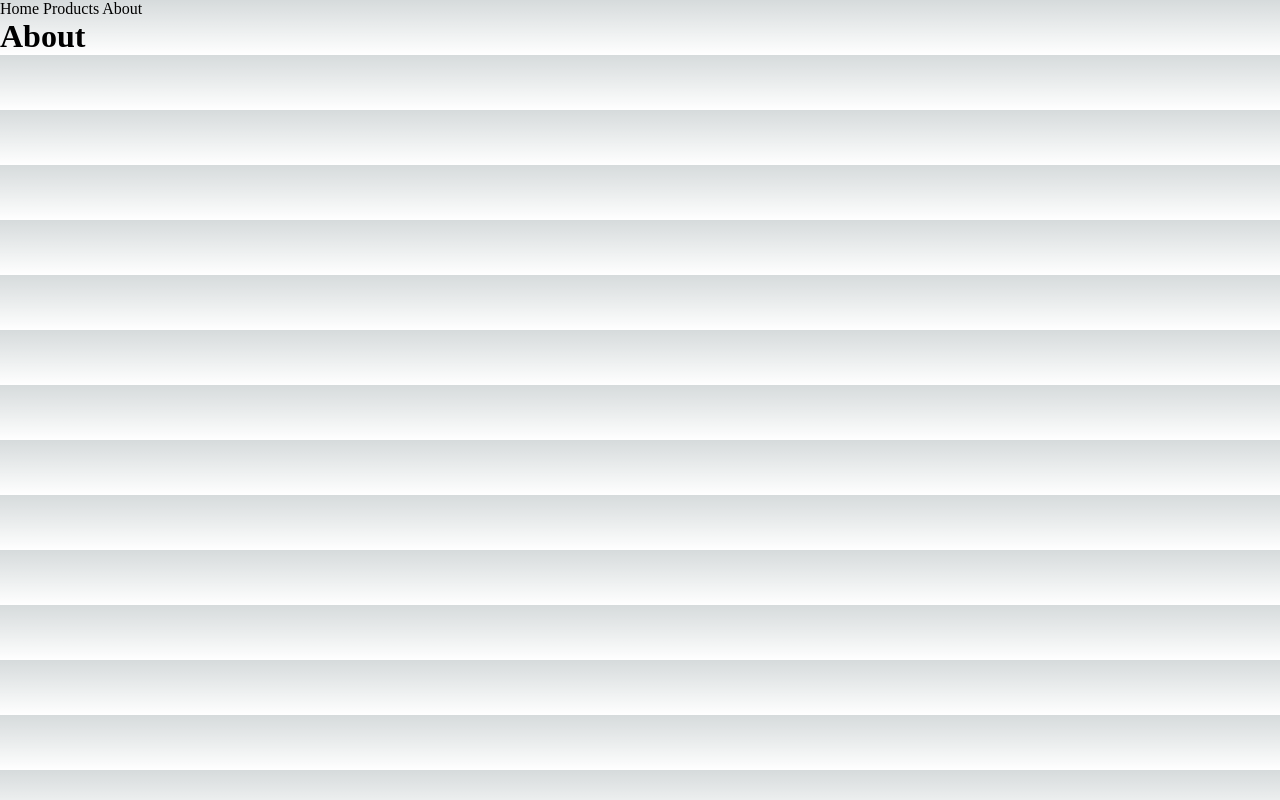
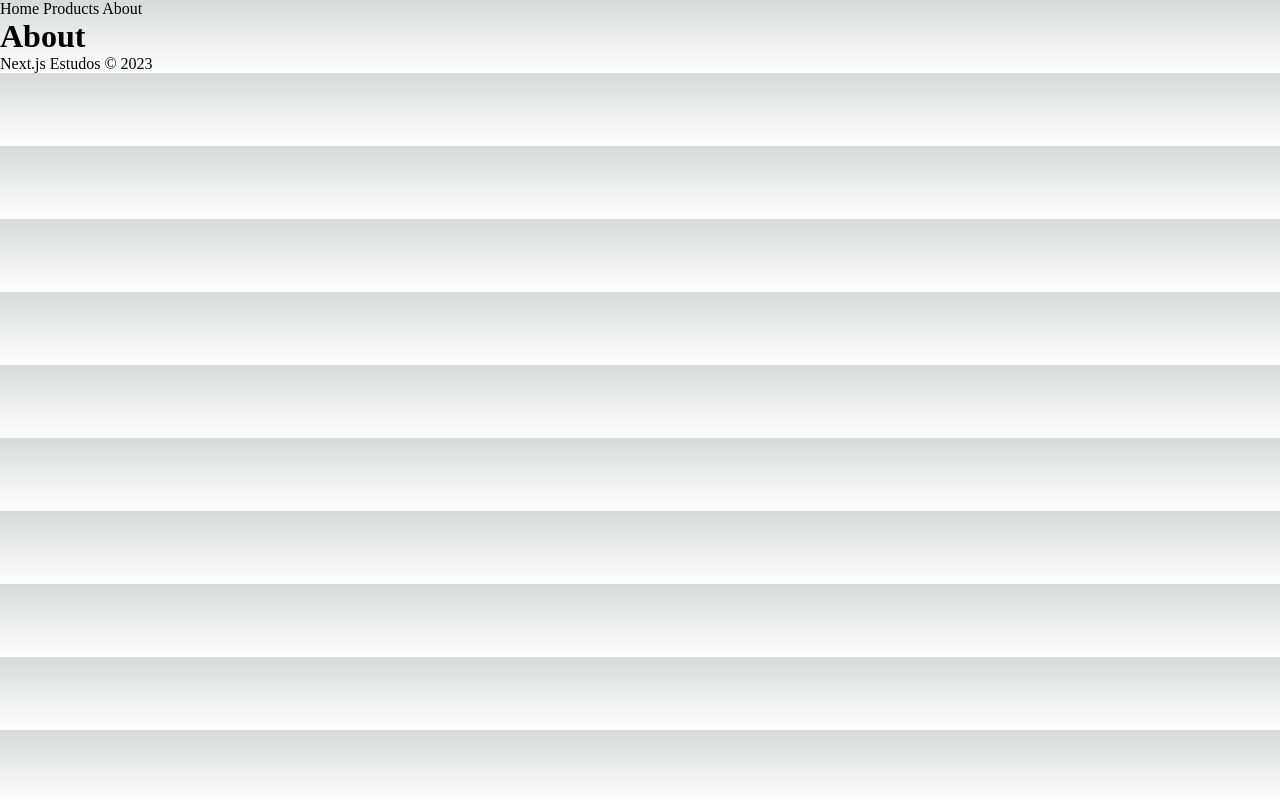
Before and after one commit to noearaujo/Estudos, a Next.js app in the folder nextjs/hello-world/: page /about in a window 1280 px wide. Built offline with nearby package versions, Linux system fonts and the light colour scheme.

Commit message:
Layout Components

```diff
--- /dev/null
+++ b/nextjs/hello-world/src/components/footer.js
@@ -0,0 +1,5 @@
+export default function Footer() {
+    return (
+        <p>Next.js Estudos &copy; 2023</p>
+    )
+}
--- /dev/null
+++ b/nextjs/hello-world/src/components/layout.js
@@ -0,0 +1,12 @@
+import Navbar from "./navbar";
+import Footer from "./footer";
+
+export default function Layout({children}) {
+    return (
+        <>
+            <Navbar />
+            <div>{children}</div>
+            <Footer />
+        </>
+    )
+}
--- a/nextjs/hello-world/src/pages/_app.js
+++ b/nextjs/hello-world/src/pages/_app.js
@@ -1,11 +1,11 @@
-import Navbar from '@/components/navbar'
+
+import Layout from '@/components/layout'
 import '@/styles/globals.css'
 
 export default function App({ Component, pageProps }) {
   return (
-    <>
-      <Navbar />
+    <Layout>
       <Component {...pageProps} />
-    </>
+    </Layout>
   )
 }
```
